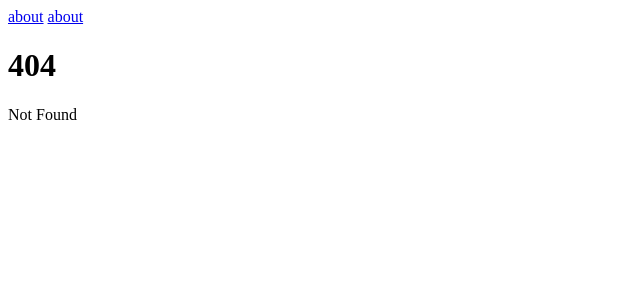
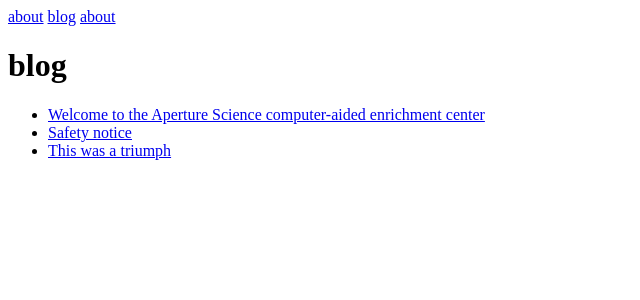
Before and after one commit to iidadaiti/sveltekit-tutorial, a SvelteKit app: page /blog in a window 1280 px wide. Before the commit this address had no page. Shown: the top 300 px of the page, without its empty margins (0-640 px from the left). Built offline with nearby package versions, Linux system fonts and the light colour scheme.

Commit message:
add blog pages

```diff
--- a/src/routes/+layout.svelte
+++ b/src/routes/+layout.svelte
@@ -1,5 +1,6 @@
 <nav>
 	<a href="/">about</a>
+	<a href="/blog">blog</a>
 	<a href="/about">about</a>
 </nav>
 
--- /dev/null
+++ b/src/routes/blog/+page.server.ts
@@ -0,0 +1,5 @@
+import { posts } from './data';
+
+export function load() {
+	return { summaries: posts.map(({ slug, title }) => ({ slug, title })) };
+}
--- /dev/null
+++ b/src/routes/blog/+page.svelte
@@ -0,0 +1,11 @@
+<script lang="ts">
+    export let data
+</script>
+
+<h1>blog</h1>
+
+<ul>
+    {#each data.summaries as {slug, title} }
+        <li><a href="/blog/{slug}">{title}</a></li>
+    {/each}
+</ul>
--- /dev/null
+++ b/src/routes/blog/data.ts
@@ -0,0 +1,21 @@
+export const posts = [
+	{
+		slug: 'welcome',
+		title: 'Welcome to the Aperture Science computer-aided enrichment center',
+		content:
+			'<p>We hope your brief detention in the relaxation vault has been a pleasant one.</p><p>Your specimen has been processed and we are now ready to begin the test proper.</p>'
+	},
+
+	{
+		slug: 'safety',
+		title: 'Safety notice',
+		content:
+			'<p>While safety is one of many Enrichment Center Goals, the Aperture Science High Energy Pellet, seen to the left of the chamber, can and has caused permanent disabilities, such as vaporization. Please be careful.</p>'
+	},
+
+	{
+		slug: 'cake',
+		title: 'This was a triumph',
+		content: "<p>I'm making a note here: HUGE SUCCESS.</p>"
+	}
+];
```
Also changed, not shown: src/routes/blog/[slug]/+page.server.ts (added, +17 -0 lines), src/routes/blog/[slug]/+page.svelte (+6 -1 lines).
